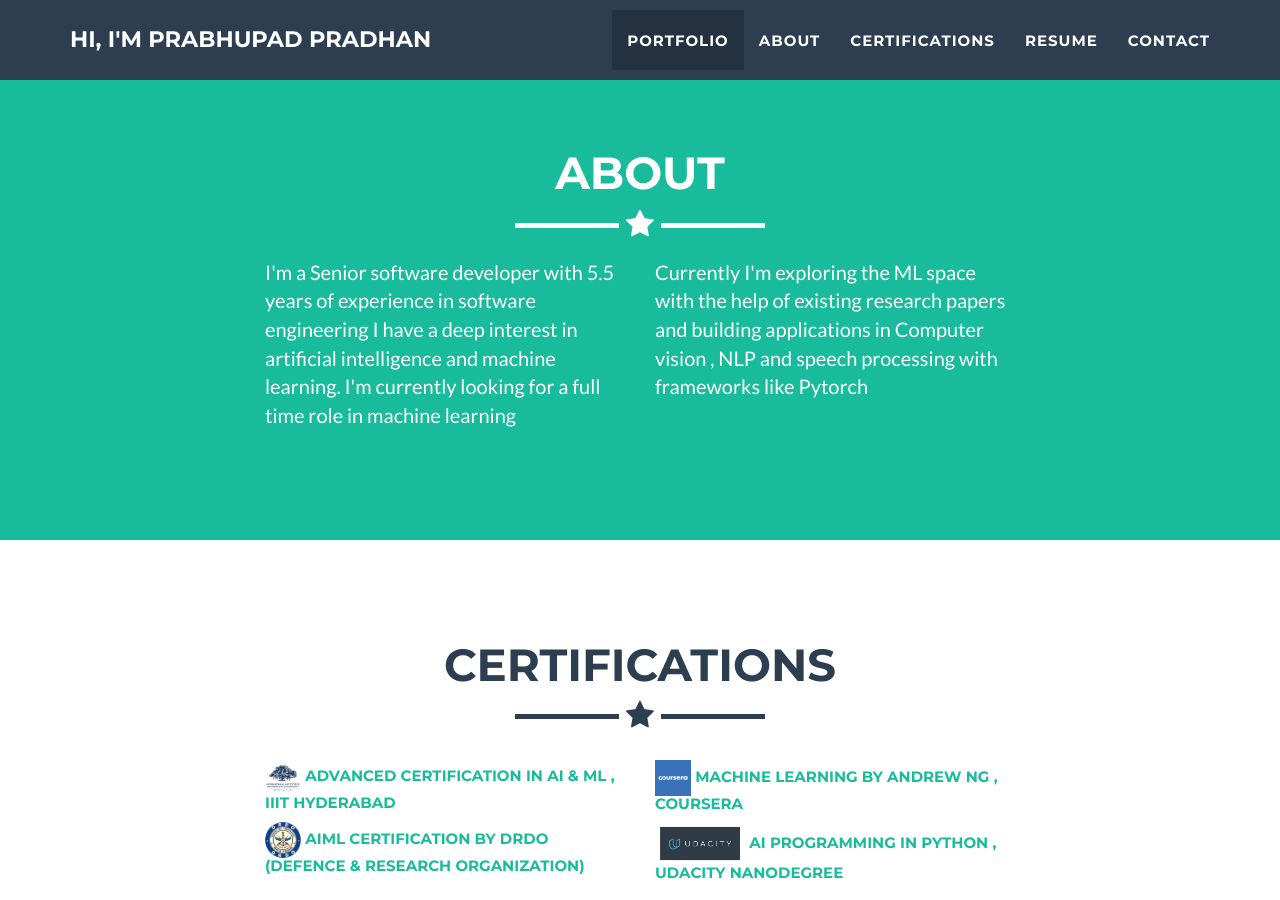
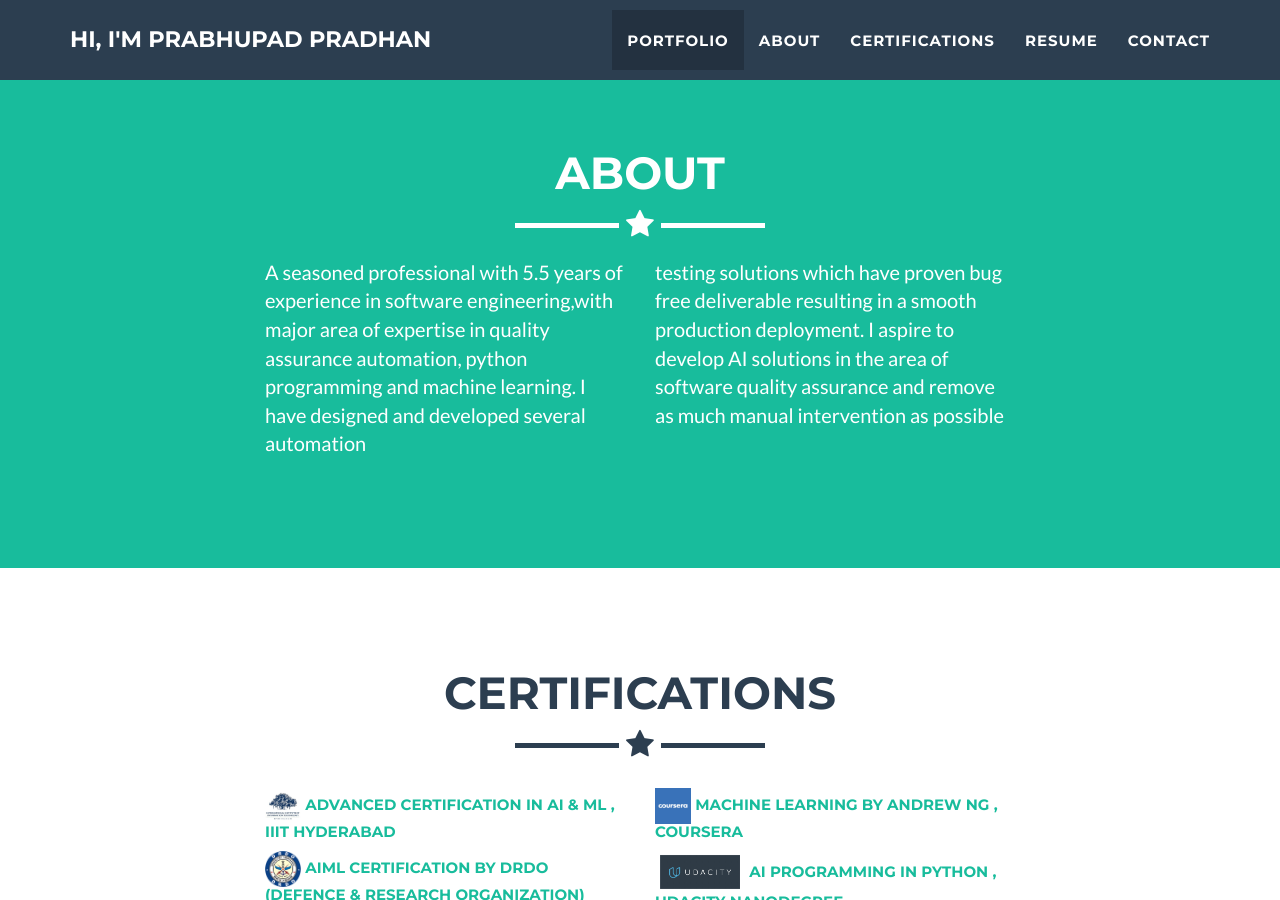
Before and after one commit to prabhupad26/prabhupad26.github.io, a Jekyll site: the page built from _posts/2014-07-16-project-3.markdown, in a window 1280 px wide and 900 px high, scrolled down 2131 px. Built offline with Jekyll 4.4.1, drawn with Linux system fonts in a browser that asks for light colours.

Commit message:
Update _config.yml

```diff
--- a/_config.yml
+++ b/_config.yml
@@ -2,8 +2,8 @@
 title: Hi, I'm Prabhupad pradhan
 email: xyylolye
 url: https://github.com/prabhupad26/prabhupad26.github.io
-description_l1: "I'm a Senior software developer with 5.5 years of experience in software engineering I have a deep interest in artificial intelligence and machine learning. I'm currently looking for a full time role in machine learning"
-description_l2: "Currently I'm exploring the ML space with the help of existing research papers and building applications in Computer vision , NLP and speech processing with frameworks like Pytorch"
+description_l1: "A seasoned professional with 5.5 years of experience in software engineering,with major area of expertise in quality assurance automation, python programming and machine learning. I have designed and developed several automation"
+description_l2: "testing solutions which have proven bug free deliverable resulting in a smooth production deployment. I aspire to develop AI solutions in the area of software quality assurance and remove as much manual intervention as possible"
 skills: "Machine Learning, Python"
 meta_author: Prabhupad pradhan
 
```
